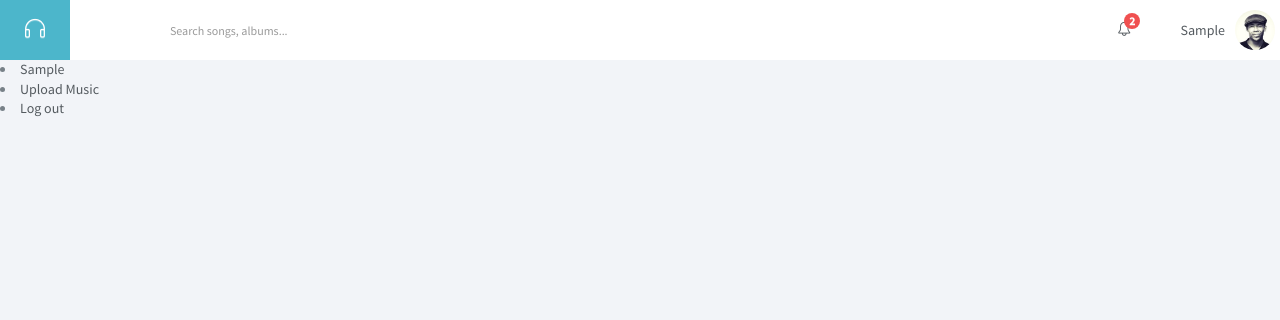
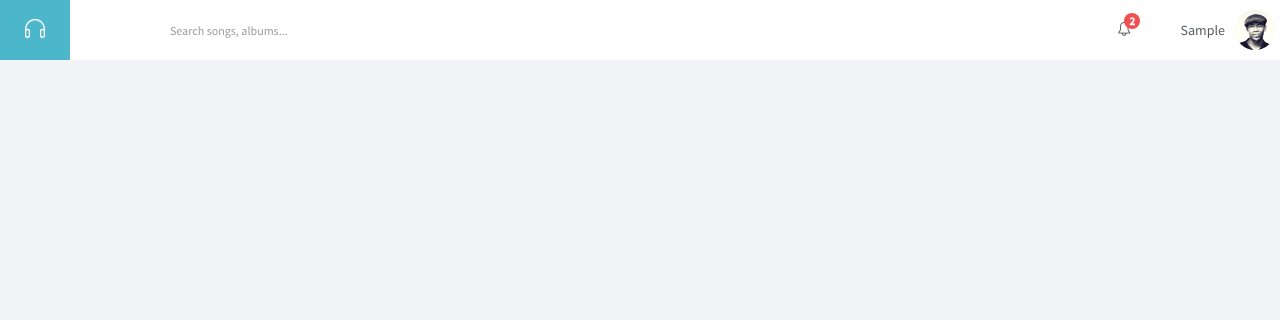
Before and after one commit to chirathr/MusicXpress, a PHP site: page /?p=upload in a window 1280 px wide. Shown: the top 320 px of the page. Run offline with PHP 8.4, Linux system fonts and the light colour scheme; the visitor is signed in with stand-in values (Sample User, id 1); some web fonts are replaced.

Commit message:
navbar img hides on logout

```diff
--- a/src/nav-bar.php
+++ b/src/nav-bar.php
@@ -7,7 +7,6 @@
  */
     $username = $_SESSION['username'];
 ?>
-
 <header class="bg-white-only header header-md navbar navbar-fixed-top-xs">
     <div class="navbar-header aside bg-info nav-xs"><a class="btn btn-link visible-xs"
                                                        data-toggle="class:nav-off-screen,open"
@@ -52,9 +51,10 @@
                 </section>
             </li>
             <li class="dropdown"><a href="index.html#" class="dropdown-toggle bg clear" data-toggle="dropdown">
-                    <span class="thumb-sm avatar pull-right m-t-n-sm m-b-n-sm m-l-sm"> <img src="images/a0.png" alt="..."> </span>
+
                     <?php
                         if(isset($username) && $username!="") {
+                            echo '<span class="thumb-sm avatar pull-right m-t-n-sm m-b-n-sm m-l-sm"> <img src="images/a0.png" alt="..."> </span>';
                             echo ucfirst($username);
                         }
                         else {
@@ -90,16 +90,3 @@
         </ul>
     </div>
 </header>
-
-<?php
-
-if(isset($username) && $username!="") {
-    echo '<li><a href="#">' . ucfirst($username) . '</a></li>';
-    echo '<li><a href="index.php?page=music">' . ucfirst("Upload Music") . '</a></li>';
-    echo '<li><a href="./login.php?logout=set">' . ucfirst("Log out") . '</a></li>';
-}
-else {
-    echo '<li><a href="login.php">Login</a></li>
-          <li><a href="register.php">Signup</a></li>';
-}
-?>
```
